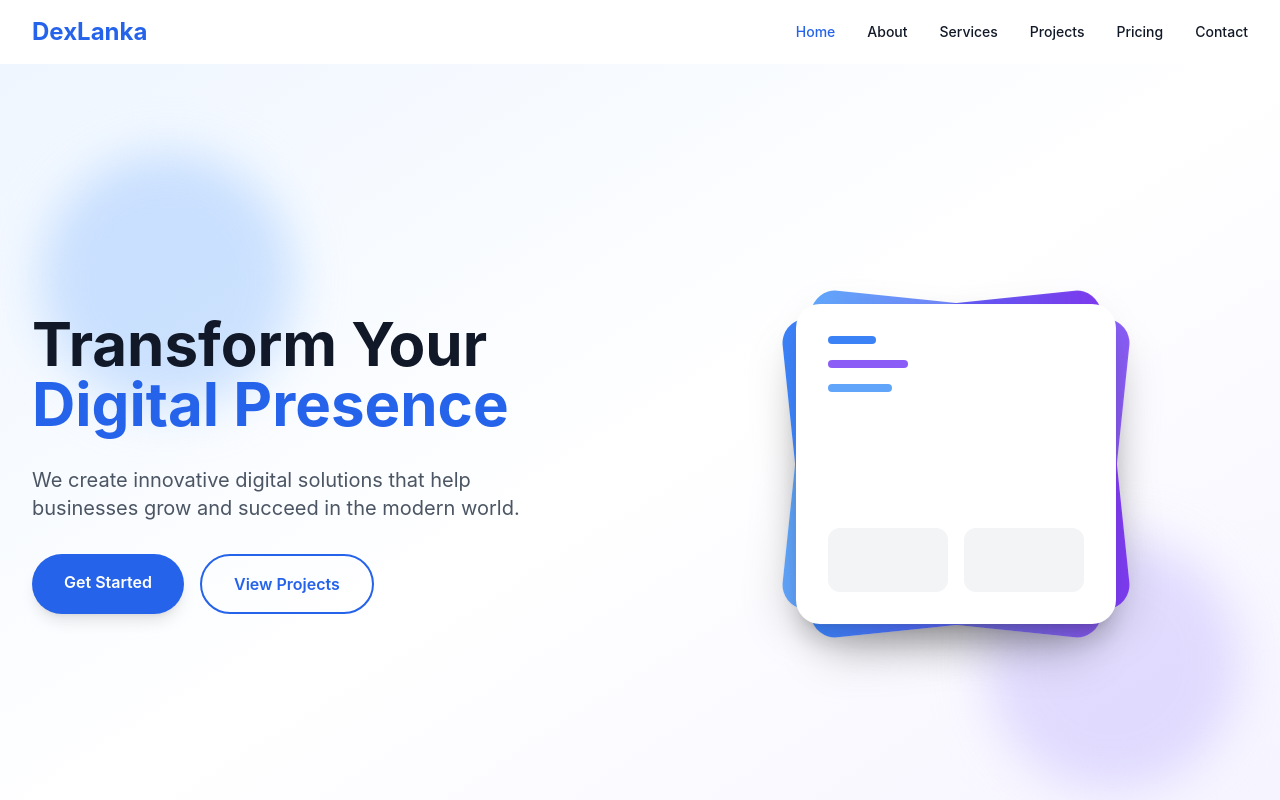
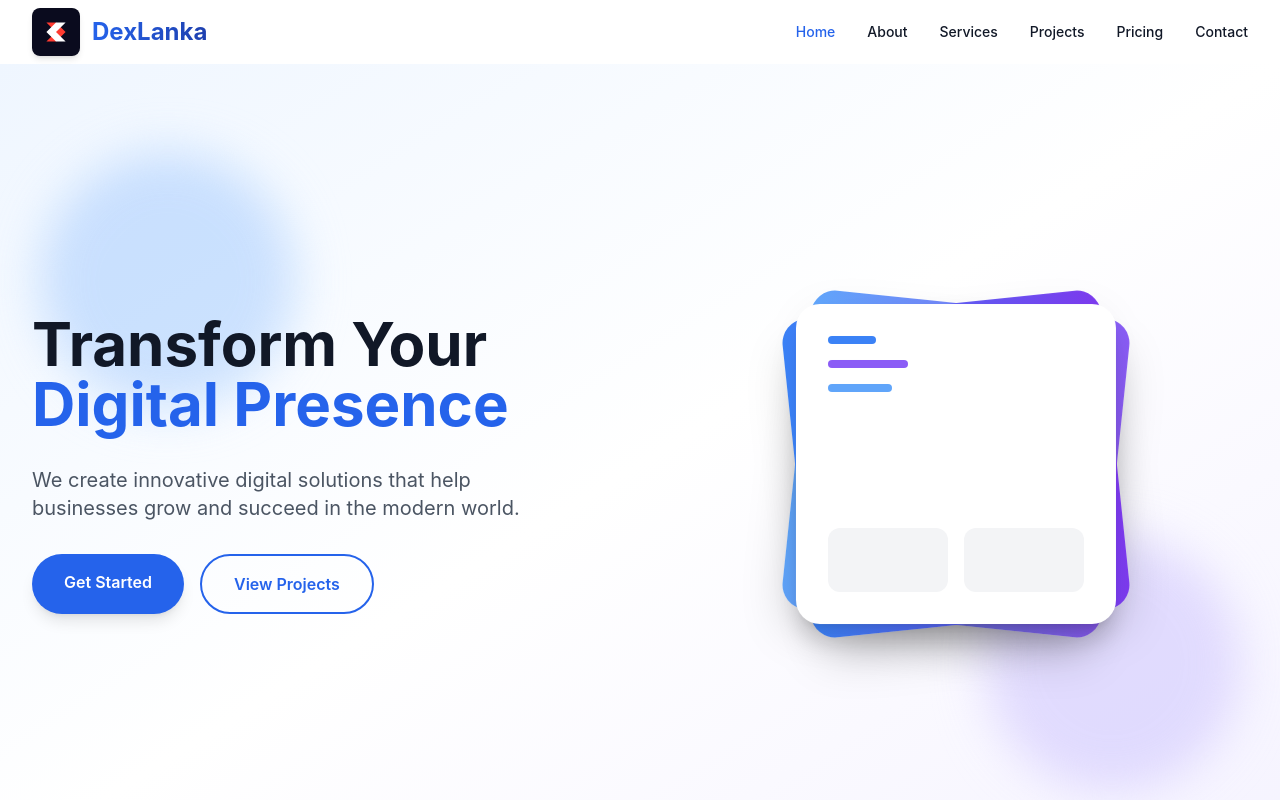
Before and after one commit to rashmithaRKL/DexLanka, a React (Create React App) app: page / in a window 1280 px wide. Shown: the top 800 px of the page. Built offline with nearby package versions, Linux system fonts and the light colour scheme.

Commit message:
feat: add company logo to navbar with animations

```diff
--- a/src/components/Navbar.js
+++ b/src/components/Navbar.js
@@ -2,6 +2,7 @@ import React, { useState, useEffect } from 'react';
 import { Link, useLocation } from 'react-router-dom';
 import { motion, AnimatePresence } from 'framer-motion';
 import { FiMenu, FiX } from 'react-icons/fi';
+import logo from '../assets/images/logo.svg';
 
 const Navbar = () => {
   const [isScrolled, setIsScrolled] = useState(false);
@@ -47,8 +48,27 @@ const Navbar = () => {
     >
       <div className="max-w-7xl mx-auto px-4 sm:px-6 lg:px-8">
         <div className="flex justify-between items-center h-16">
-          <Link to="/" className="flex items-center">
-            <span className="text-2xl font-bold text-blue-600">DexLanka</span>
+          <Link
+            to="/"
+            className="flex items-center space-x-3 group"
+          >
+            <motion.div
+              whileHover={{ scale: 1.05 }}
+              transition={{ type: "spring", stiffness: 400, damping: 10 }}
+            >
+              <img
+                src={logo}
+                alt="DexLanka Logo"
+                className="h-12 w-12 rounded-lg shadow-md group-hover:shadow-lg transition-shadow duration-300"
+              />
+            </motion.div>
+            <motion.span
+              className="text-2xl font-bold bg-gradient-to-r from-blue-600 to-blue-800 bg-clip-text text-transparent"
+              whileHover={{ scale: 1.02 }}
+              transition={{ type: "spring", stiffness: 400, damping: 10 }}
+            >
+              DexLanka
+            </motion.span>
           </Link>
 
           {/* Desktop Navigation */}
```
Also changed, not shown: src/assets/images/logo.svg (added).
